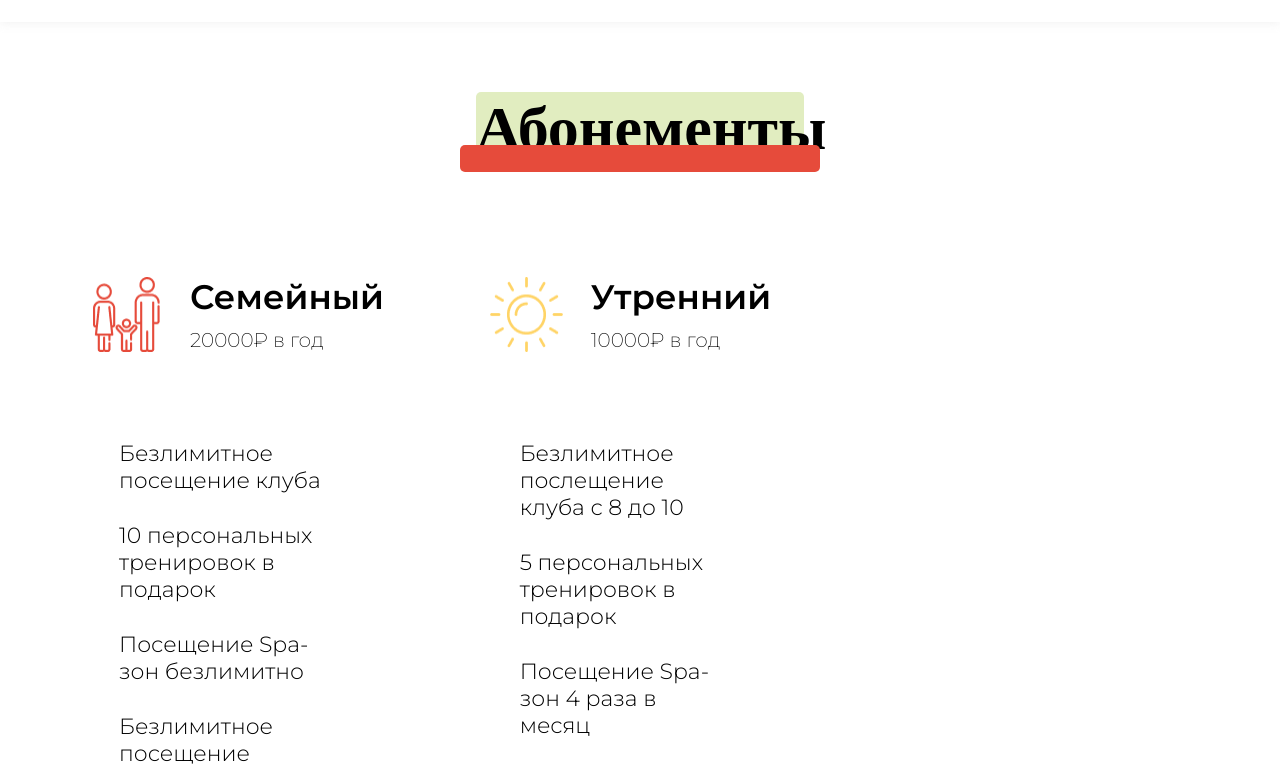
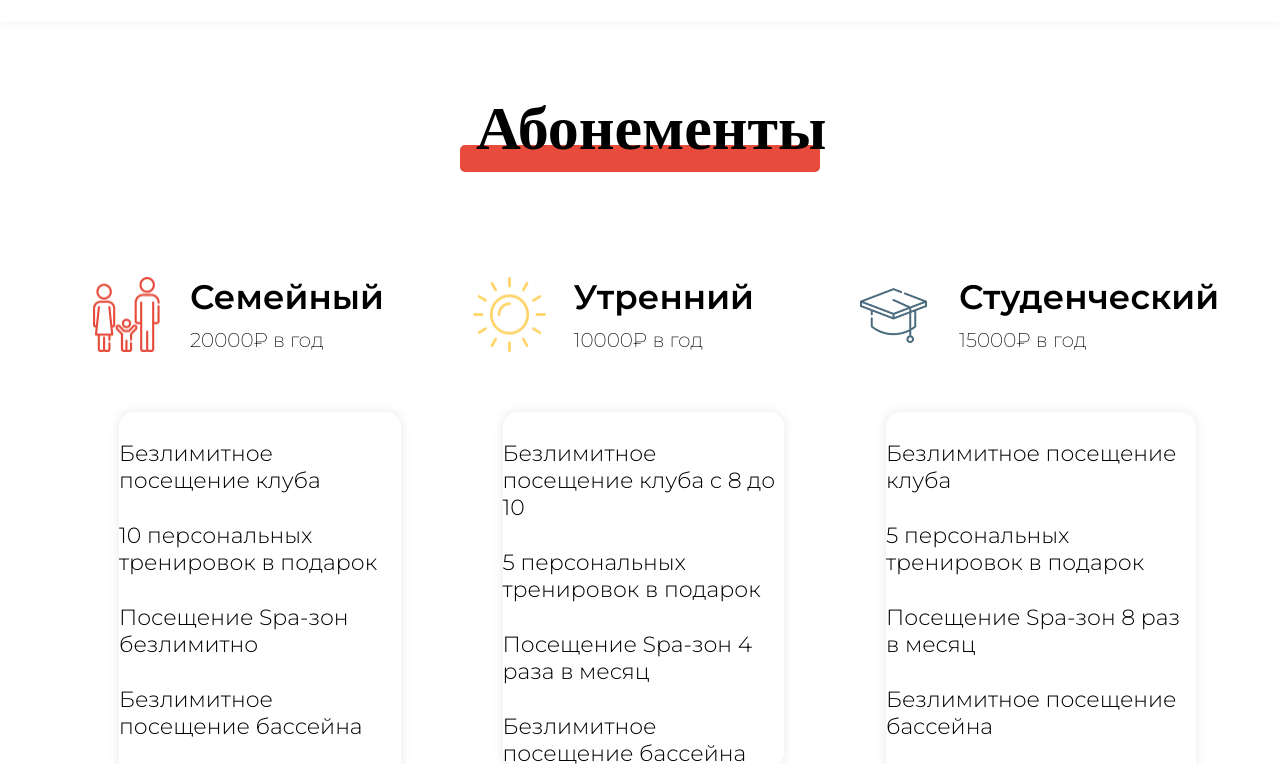
Before and after one commit to ArturMuse/FitnessTerra, a website built with webpack: page src/tickets.html in a window 1280 px wide. Shown: the part 179-943 px from the top of the page. Built offline with nearby package versions, Linux system fonts and the light colour scheme.

Commit message:
tickets last

```diff
--- a/src/scss/sections/_tickets.scss
+++ b/src/scss/sections/_tickets.scss
@@ -24,14 +24,10 @@
 .section {
 }
 .section-title {
-    background: rgba(156, 195, 47, 0.3);
-    border-radius: 5px;
 }
 .tickets-list {
     list-style-type: none;
-
     display: grid;
-
     margin-left: 62px;
     margin-right: 61px;
     margin-top: 70px;
@@ -49,7 +45,6 @@
 
     &__card-inner {
         display: flex;
-
         margin-top: 40px;
         margin-left: 27px;
     }
@@ -91,8 +86,11 @@
         list-style-type: none;
         max-width: 310px;
         margin-top: 60px;
-        padding-left: 57px;
-        padding-right: 42px;
+        margin-left: 57px;
+
+        background: #ffffff;
+        box-shadow: 0px 0px 10px 1px rgba(179, 179, 179, 0.25);
+        border-radius: 15px;
     }
 
     &__card-list-item {
--- a/src/tickets.html
+++ b/src/tickets.html
@@ -95,7 +95,7 @@
         </header>
         <!--ТВОЯ ВЕРСТКА НАЧИНАЕТСЯ ТУТ-->
         <section class="tickets section">
-            <h1 class="tickets__title section-title"> <span></span> Абонементы</h1>
+            <h1 class="tickets__title section-title"> <span>Абонементы</span> </h1>
             <ul class="tickets-list">
                 <li class="tickets-list__card">
                     <div class="tickets-list__card-inner">
@@ -125,12 +125,17 @@
                         </div>
                     </div>
                     <ul class="tickets-list__card-list">
-                        <li class="tickets-list__card-list-item">Безлимитное послещение клуба с 8 до 10</li>
+                        <li class="tickets-list__card-list-item">Безлимитное посещение клуба с 8 до 10</li>
                         <li class="tickets-list__card-list-item">5 персональных тренировок в подарок</li>
                         <li class="tickets-list__card-list-item">Посещение Spa-зон 4 раза в месяц</li>
                         <li class="tickets-list__card-list-item">Безлимитное посещение бассейна</li>
+                    </ul>
 
-                        <button class="btn btn-sm  tickets-list__card-btn">Купить абонемент</button>
+                    <button class="btn btn-sm  tickets-list__card-btn">Купить абонемент</button>
+
+                </li>
+
+
 
                 </li>
                 <li class="tickets-list__card">
@@ -142,16 +147,14 @@
                         </div>
                     </div>
                     <ul class="tickets-list__card-list">
-                        <li class="tickets-list__card-list-item">Безлимитное послещение клуба</li>
+                        <li class="tickets-list__card-list-item">Безлимитное посещение клуба</li>
                         <li class="tickets-list__card-list-item">5 персональных тренировок в подарок</li>
                         <li class="tickets-list__card-list-item">Посещение Spa-зон 8 раз в месяц</li>
                         <li class="tickets-list__card-list-item">Безлимитное посещение бассейна</li>
                         <li class="tickets-list__card-list-item">Скидки в баре клуба</li>
+                    </ul>
 
-                    </ul>
                     <button class="btn btn-sm  tickets-list__card-btn">Купить абонемент</button>
-
-                </li>
             </ul>
         </section>
         <footer class="footer">
```
Also changed, not shown: src/scss/app.css, 1 other file.
